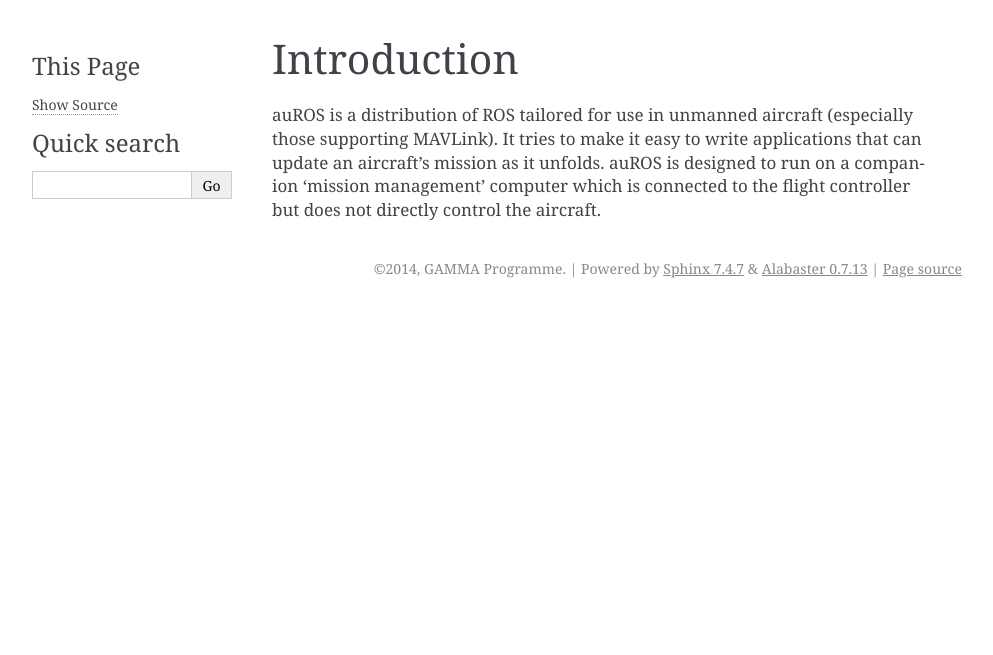
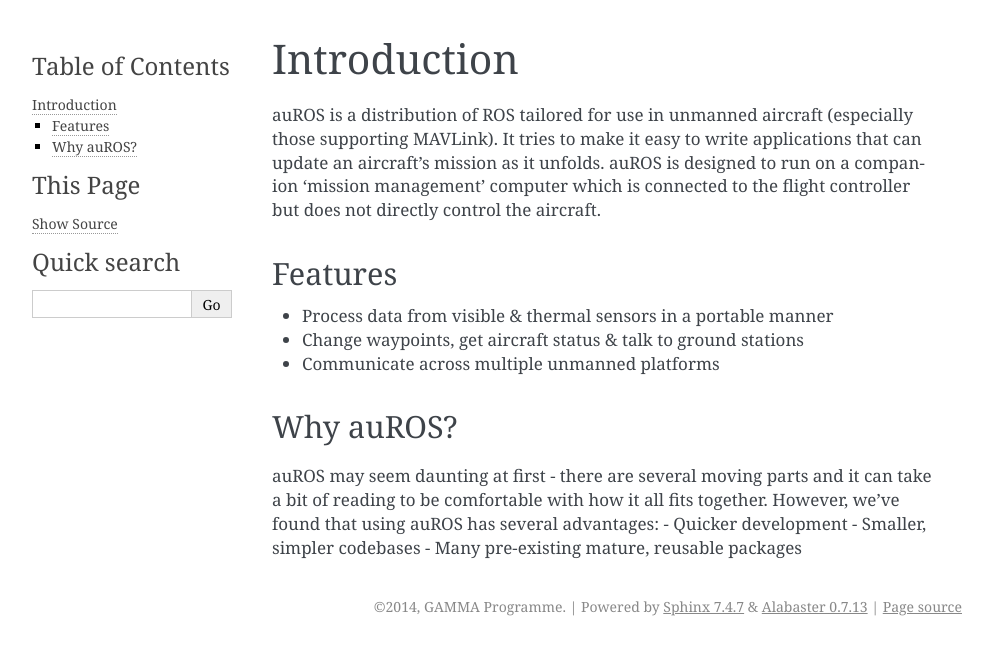
Before and after one commit to gamma-programme/auros, a Sphinx documentation site: the page built from docs/introduction.rst, in a window 1280 px wide. Shown: the top 655 px of the page, without its empty margins (148-1141 px from the left). Built offline with Sphinx 7.4.7, drawn with Linux system fonts in a browser that asks for light colours.

Commit message:
Add stub feature list

```diff
--- a/docs/introduction.rst
+++ b/docs/introduction.rst
@@ -5,3 +5,18 @@ auROS is a distribution of ROS tailored for use in unmanned aircraft (especially
 It tries to make it easy to write applications that can update an aircraft's mission as it unfolds.
 auROS is designed to run on a companion 'mission management' computer which is connected to the flight controller
 but does not directly control the aircraft.
+
+Features
+--------
+
+- Process data from visible & thermal sensors in a portable manner
+- Change waypoints, get aircraft status & talk to ground stations
+- Communicate across multiple unmanned platforms
+
+Why auROS?
+----------
+auROS may seem daunting at first - there are several moving parts and it can take a bit of reading to
+be comfortable with how it all fits together. However, we've found that using auROS has several advantages:
+- Quicker development
+- Smaller, simpler codebases
+- Many pre-existing mature, reusable packages
```
